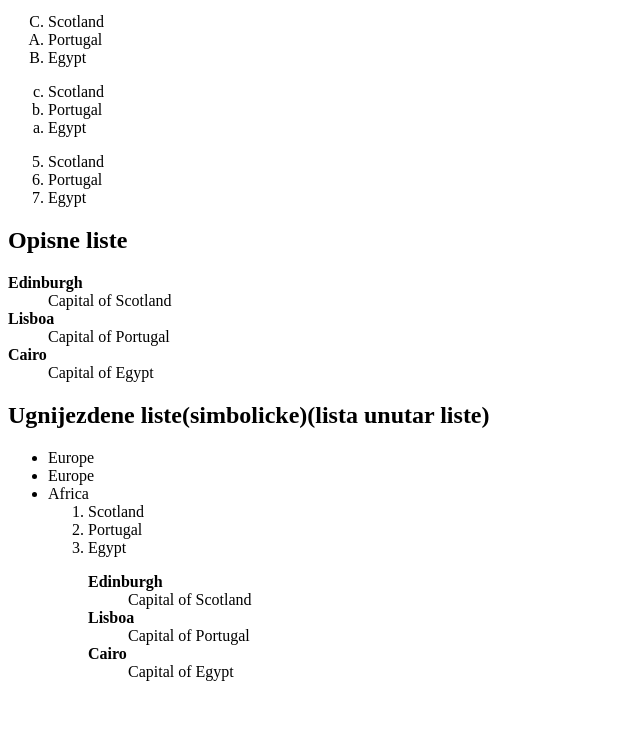
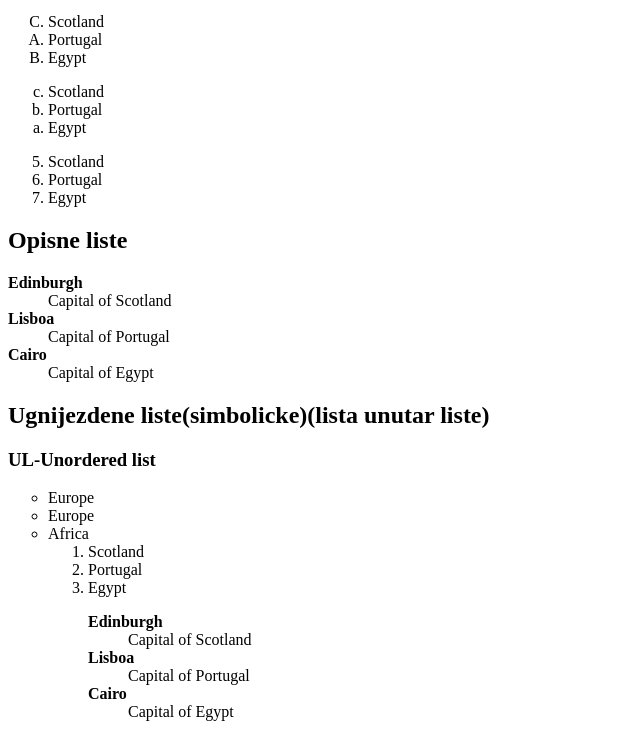
Before and after one commit to braintrippy/HTML, a plain HTML site: page HTML/02-lists/index.html in a window 1280 px wide. Shown: the part 137-874 px from the top of the page, without its empty margins (0-640 px from the left). Before the commit the page ends 834 px from the top, so only its background shows below. Drawn offline with Linux system fonts and the light colour scheme.

Commit message:
adding comment for list style type values

```diff
--- a/HTML/02-lists/index.html
+++ b/HTML/02-lists/index.html
@@ -48,7 +48,9 @@
     </dl>
 
     <h2><b>Ugnijezdene liste(simbolicke)(lista unutar liste)</b></h2>
-    <ul>
+    <h3><b>UL-Unordered list</b></h3>
+    <ul list style type="circle">
+        <!-- list style type attribute -->
         <!-- liste grupiranje sa znakovima (tocke), unordered
          lists, <li> list item -->
         <li>Europe</li>
```
